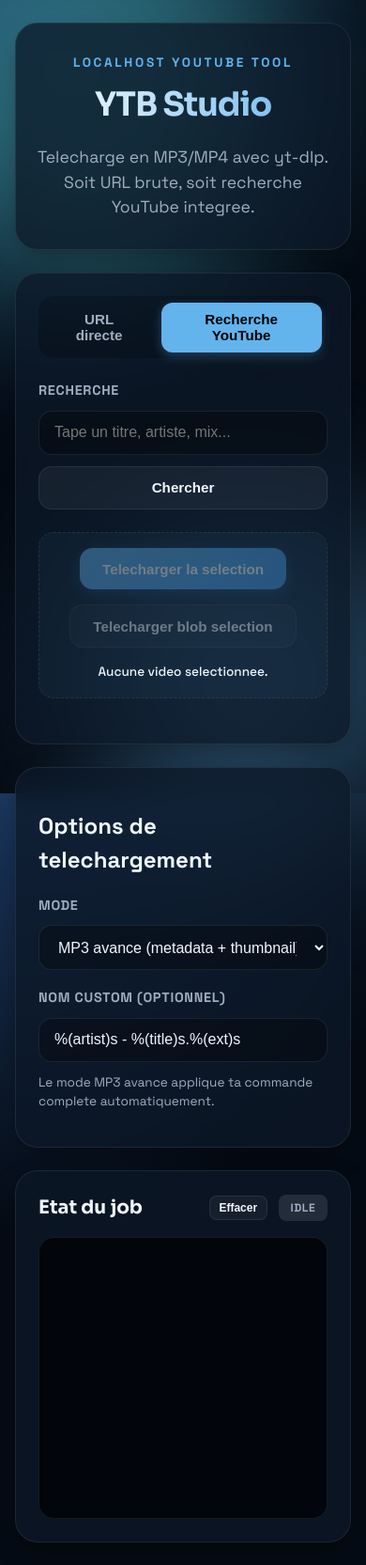
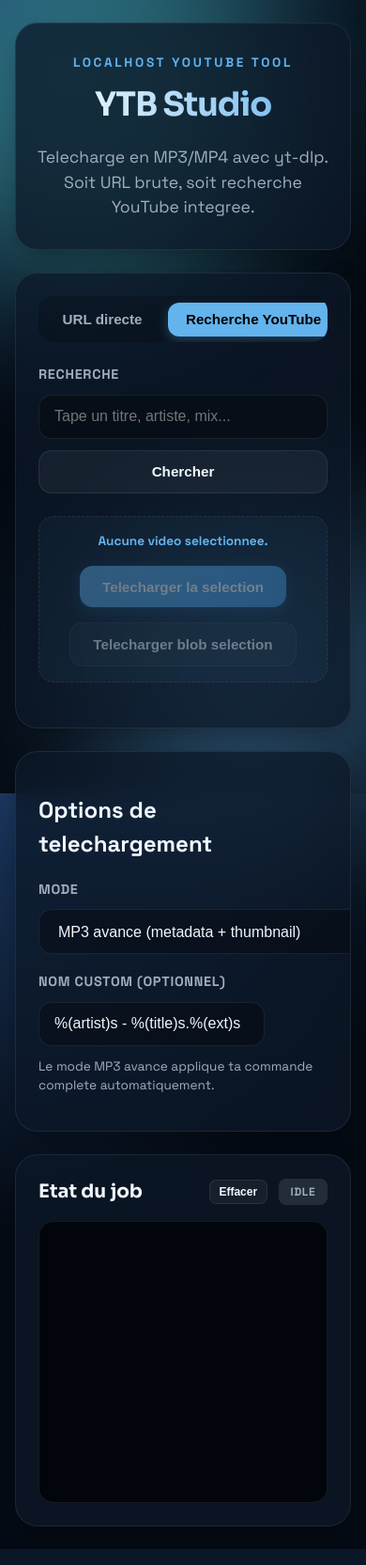
Before and after one commit to amchiri/ytb_ui, a Flask app: page / in a window 390 px wide, after a click on "Recherche YouTube". Shown: the whole page at 94% size. Run offline with Flask 3, Linux system fonts and the light colour scheme; some libraries are stand-ins or nearby versions.

Commit message:
Fix layout overflow and UI responsiveness for video selection

```diff
--- a/static/css/style.css
+++ b/static/css/style.css
@@ -61,10 +61,13 @@ body {
 .layout {
   position: relative;
   z-index: 1;
-  width: min(900px, calc(100% - 2rem));
+  width: 100%;
+  max-width: 900px;
   margin: 3rem auto;
+  padding: 0 1rem;
   display: grid;
   gap: 1.5rem;
+  box-sizing: border-box;
 }
 
 .panel {
@@ -75,6 +78,8 @@ body {
   border-radius: 24px;
   padding: 1.5rem;
   box-shadow: 0 10px 30px -10px rgba(0, 0, 0, 0.5);
+  min-width: 0; /* Empêche le panel de pousser le layout */
+  overflow: hidden; /* Coupe tout ce qui dépasse par erreur */
 }
 
 .hero {
@@ -91,6 +96,9 @@ body {
   background: linear-gradient(to right, #fff, var(--accent));
   -webkit-background-clip: text;
   -webkit-text-fill-color: transparent;
+  max-width: 100%;
+  overflow: hidden;
+  text-overflow: ellipsis;
 }
 
 .eyebrow {
@@ -117,6 +125,8 @@ body {
   padding: 0.4rem;
   border-radius: 16px;
   width: fit-content;
+  max-width: 100%;
+  overflow-x: auto;
 }
 
 .tab {
@@ -128,6 +138,7 @@ body {
   cursor: pointer;
   font-weight: 600;
   font-size: 0.95rem;
+  white-space: nowrap;
 }
 
 .tab:hover {
@@ -168,11 +179,13 @@ label {
 .row {
   display: flex;
   gap: 0.75rem;
+  flex-wrap: wrap; /* Fix: permet aux boutons de passer à la ligne au lieu de pousser */
 }
 
 input,
 select {
-  width: 100%;
+  flex: 1; /* Prend l'espace disponible */
+  min-width: 200px; /* Mais garde une taille décente */
   border: 1px solid var(--line);
   background: rgba(0, 0, 0, 0.3);
   color: var(--text);
@@ -248,6 +261,7 @@ select:focus {
   gap: 1rem;
   max-height: 600px;
   overflow-y: auto;
+  overflow-x: hidden;
   padding-right: 0.5rem;
 }
 
@@ -270,14 +284,19 @@ select:focus {
   border-radius: 16px;
   border: 1px dashed var(--line);
   flex-wrap: wrap;
+  overflow: hidden;
 }
 
 .selected-row .hint {
   margin: 0;
-  flex: 1;
-  min-width: 200px;
-  color: var(--text);
-  font-weight: 500;
+  flex: 1 1 100%; /* Force la ligne sur toute la largeur si besoin, ou prend le reste */
+  min-width: 0;
+  color: var(--accent);
+  font-weight: 600;
+  white-space: nowrap;
+  overflow: hidden;
+  text-overflow: ellipsis;
+  order: -1; /* Place le texte au-dessus ou en premier pour qu'il ne pousse pas les boutons */
 }
 
 .cta:disabled,
@@ -289,7 +308,7 @@ select:focus {
 
 .result-item {
   display: grid;
-  grid-template-columns: 140px 1fr;
+  grid-template-columns: 140px minmax(0, 1fr);
   grid-template-rows: auto auto;
   gap: 1rem;
   border: 1px solid var(--line);
@@ -297,6 +316,7 @@ select:focus {
   padding: 1rem;
   background: rgba(255, 255, 255, 0.02);
   overflow: hidden;
+  width: 100%;
 }
 
 .result-item:hover {
@@ -307,7 +327,7 @@ select:focus {
 .result-item.selected {
   border-color: var(--accent);
   background: rgba(99, 179, 237, 0.08);
-  box-shadow: 0 0 20px rgba(99, 179, 237, 0.1);
+  box-shadow: inset 0 0 0 2px var(--accent), 0 0 20px rgba(99, 179, 237, 0.1);
 }
 
 .result-item img {
```
